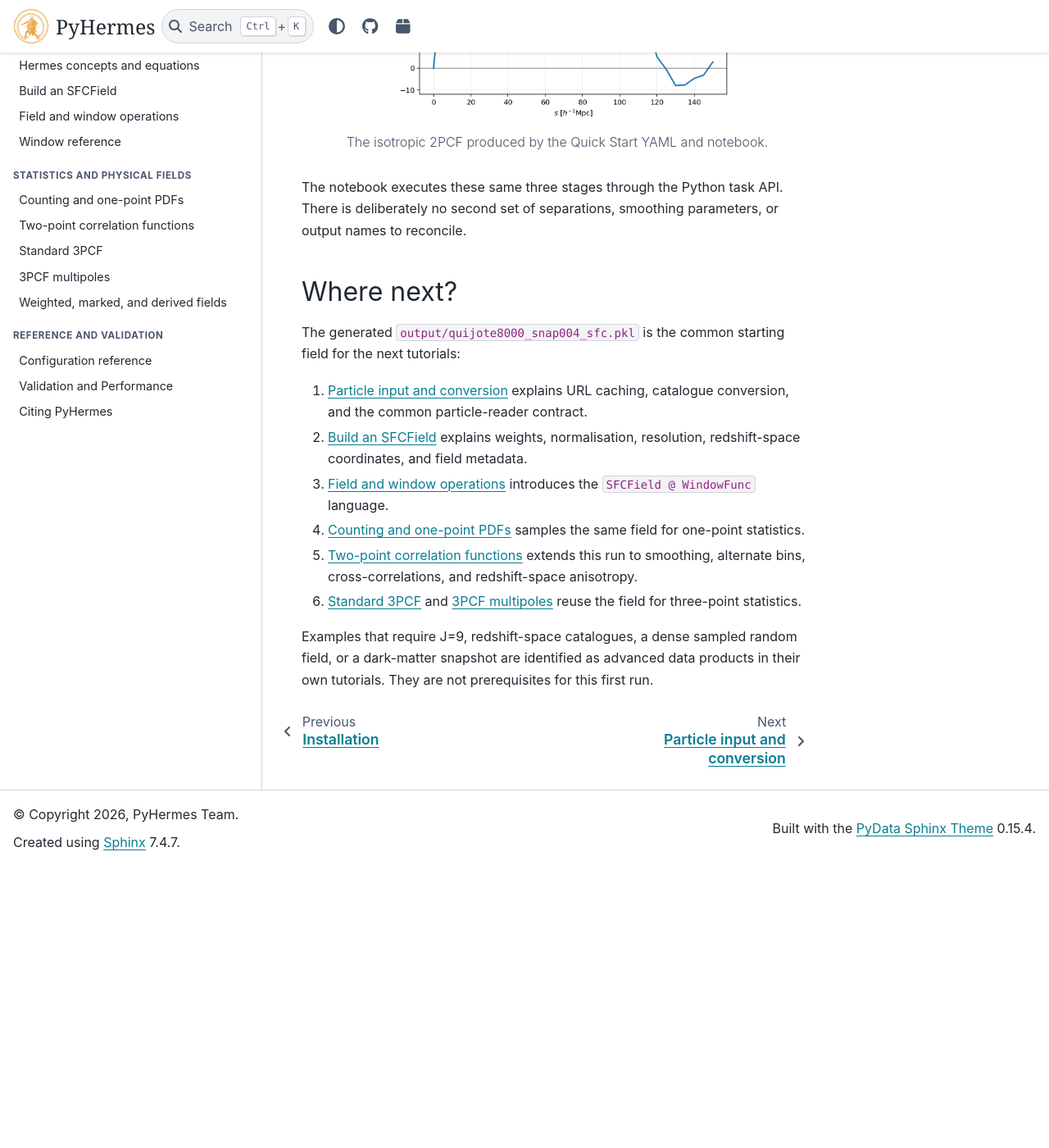
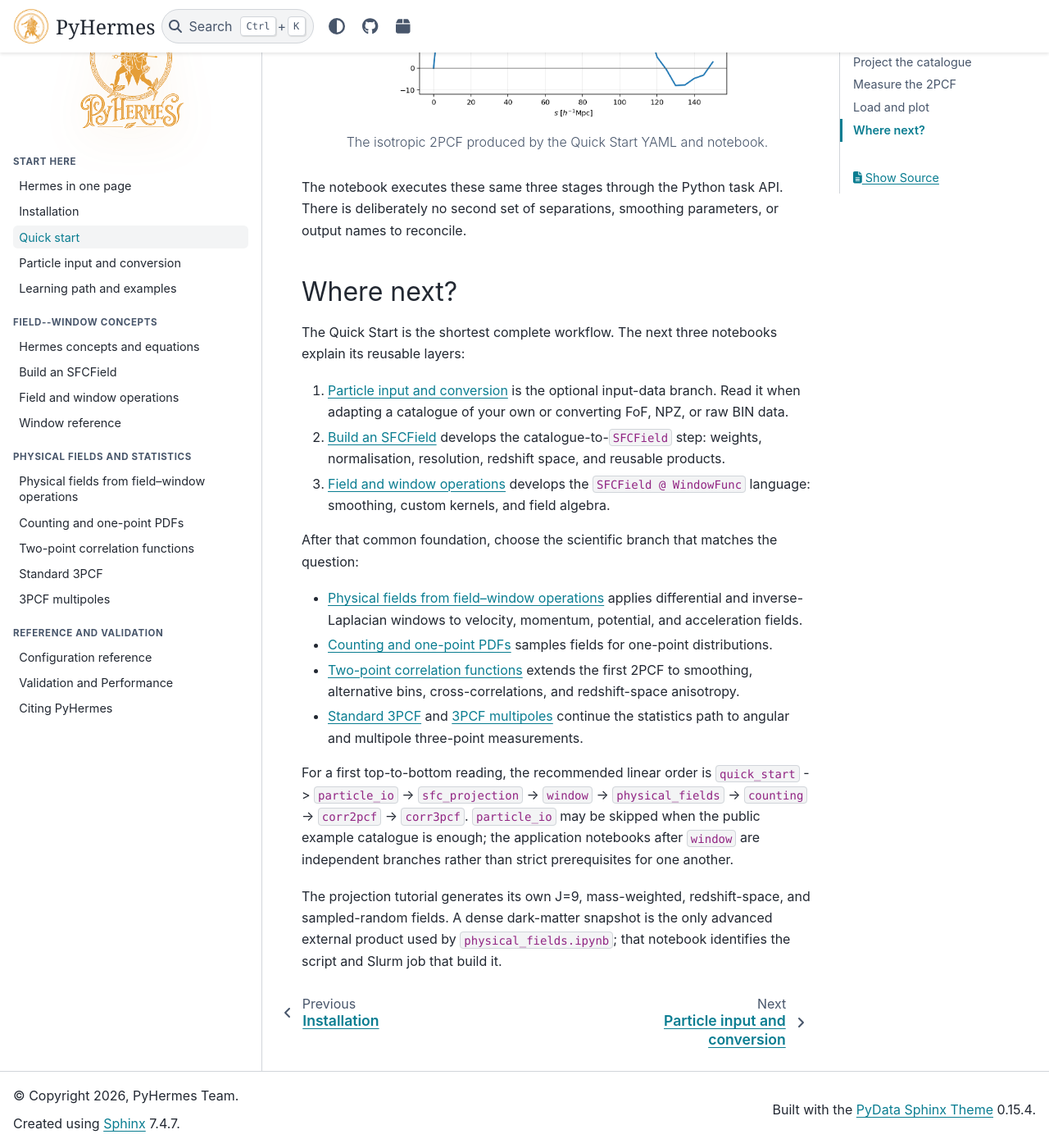
Before and after one commit to SYSUSPA-Projects/PyHermes, a Sphinx documentation site: the page built from docs/get_start/quick_start.rst, in a window 1280 px wide and 1400 px high, scrolled down 2590 px. Shown: the whole window at 82% size. Built offline with Sphinx 7.4.7 and the PyData theme 0.15.4, drawn with Linux system fonts in a browser that asks for light colours; before the commit the page ends 3647 px from its top, so only the background shows below that.

Commit message:
Add physical fields documentation and example notebook
- Updated the `window.ipynb` notebook to include a markdown cell for next steps in the tutorial.
- Created a new documentation file `physical_fields.rst` detailing the concepts and operations related to physical fields from field-window operations.
- Added a new example notebook `physical_fields.ipynb` to demonstrate the usage of physical fields in practice.

```diff
--- a/docs/get_start/allinone.rst
+++ b/docs/get_start/allinone.rst
@@ -23,6 +23,9 @@
    * - ``window.ipynb``
      - ``SFCField``, ``WindowFunc``
      - Field algebra, kernels, custom windows, and composition caveats
+   * - ``physical_fields.ipynb``
+     - weighted ``SFCField`` objects, operator windows
+     - Velocity derivatives, momentum density, potential, and acceleration
    * - ``counting.ipynb``
      - ``Counting``, ``CountingData``
      - One-point samples, PDFs, and smoothing response
--- a/docs/get_start/quick_start.rst
+++ b/docs/get_start/quick_start.rst
@@ -127,21 +127,38 @@
 Where next?
 -----------
 
-The generated ``output/quijote8000_snap004_sfc.pkl`` is the common starting
-field for the next tutorials:
+The Quick Start is the shortest complete workflow. The next three notebooks
+explain its reusable layers:
 
-1. :doc:`particle_io` explains URL caching, catalogue conversion, and the
-   common particle-reader contract.
-2. :doc:`sfc_projection/sfc_projection` explains weights, normalisation,
-   resolution, redshift-space coordinates, and field metadata.
-3. :doc:`window/window` introduces the ``SFCField @ WindowFunc`` language.
-4. :doc:`counting/counting` samples the same field for one-point statistics.
-5. :doc:`corr_2pcf/corr_2pcf` extends this run to smoothing, alternate bins,
-   cross-correlations, and redshift-space anisotropy.
-6. :doc:`corr_3pcf/corr_3pcf` and
-   :doc:`corr_3pcf_multipole/corr_3pcf_multipole` reuse the field for
-   three-point statistics.
+1. :doc:`particle_io` is the optional input-data branch. Read it when adapting
+   a catalogue of your own or converting FoF, NPZ, or raw BIN data.
+2. :doc:`sfc_projection/sfc_projection` develops the catalogue-to-``SFCField``
+   step: weights, normalisation, resolution, redshift space, and reusable
+   products.
+3. :doc:`window/window` develops the ``SFCField @ WindowFunc`` language:
+   smoothing, custom kernels, and field algebra.
 
-Examples that require J=9, redshift-space catalogues, a dense sampled random
-field, or a dark-matter snapshot are identified as advanced data products in
-their own tutorials. They are not prerequisites for this first run.
+After that common foundation, choose the scientific branch that matches the
+question:
+
+* :doc:`physical_fields/physical_fields` applies differential and
+  inverse-Laplacian windows to velocity, momentum, potential, and
+  acceleration fields.
+* :doc:`counting/counting` samples fields for one-point distributions.
+* :doc:`corr_2pcf/corr_2pcf` extends the first 2PCF to smoothing, alternative
+  bins, cross-correlations, and redshift-space anisotropy.
+* :doc:`corr_3pcf/corr_3pcf` and
+  :doc:`corr_3pcf_multipole/corr_3pcf_multipole` continue the statistics path
+  to angular and multipole three-point measurements.
+
+For a first top-to-bottom reading, the recommended linear order is
+``quick_start`` -> ``particle_io`` -> ``sfc_projection`` -> ``window`` ->
+``physical_fields`` -> ``counting`` -> ``corr2pcf`` -> ``corr3pcf``.
+``particle_io`` may be skipped when the public example catalogue is enough;
+the application notebooks after ``window`` are independent branches rather
+than strict prerequisites for one another.
+
+The projection tutorial generates its own J=9, mass-weighted,
+redshift-space, and sampled-random fields. A dense dark-matter snapshot is the
+only advanced external product used by ``physical_fields.ipynb``; that
+notebook identifies the script and Slurm job that build it.
```
Also changed, not shown: other parts of docs/get_start/allinone.rst (+0 -3 lines), README.md (+8 -4 lines), docs/get_start/get_start.rst (+14 -9 lines), docs/get_start/physical_fields/physical_fields.rst (renamed from docs/get_start/weighted_fields/weighted_fields.rst, +11 -8 lines), docs/index.rst (+4 -4 lines), docs/intro.rst (+7 -5 lines), 9 other files.
